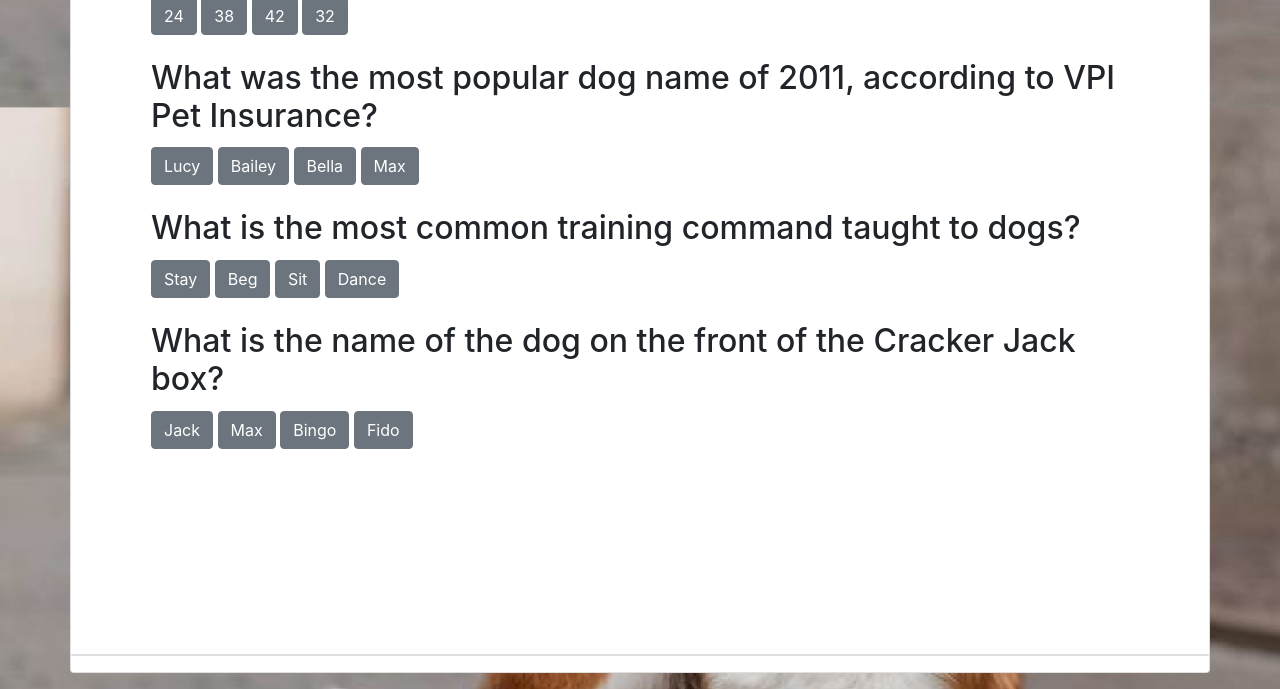
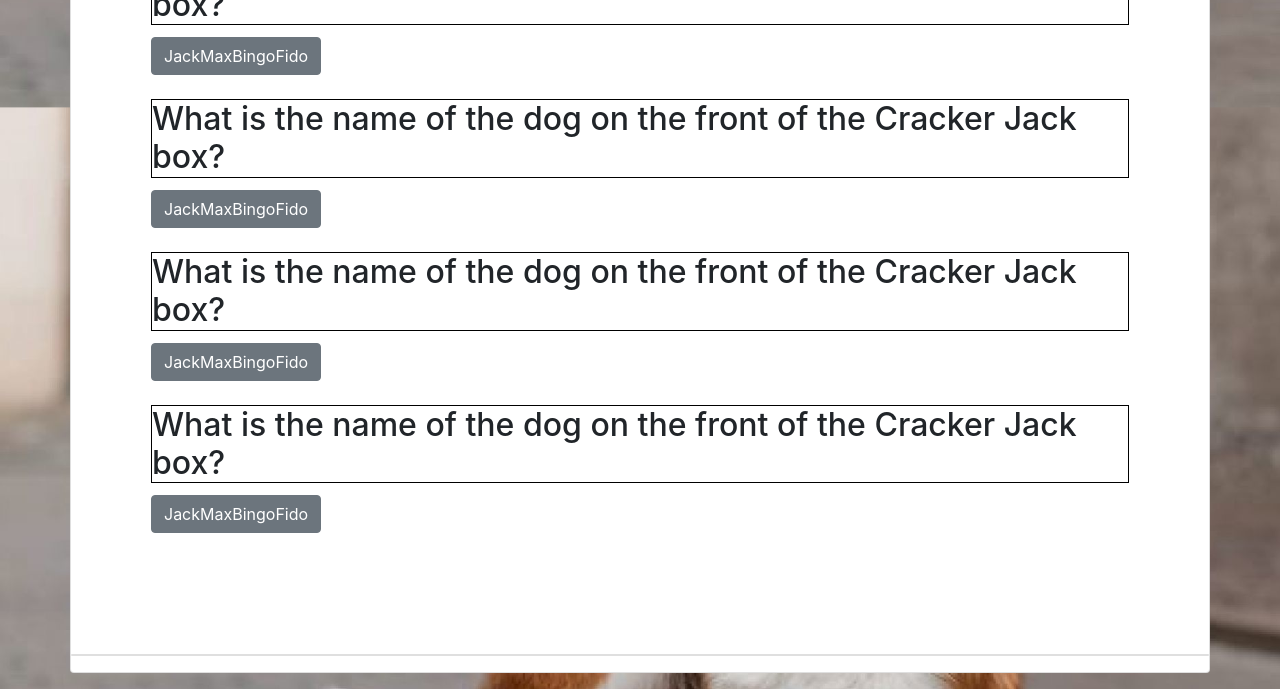
Before and after one commit to tblasberg/TriviaGame, a plain HTML site: page index.html in a window 1280 px wide. Shown: the part 613-1302 px from the top of the page. Drawn offline with nearby package versions, Linux system fonts and the light colour scheme.

Commit message:
missing content on page jquery/html

```diff
--- a/assets/css/style.css
+++ b/assets/css/style.css
@@ -8,3 +8,7 @@ body{
     padding-right: 80px;
     padding-left: 80px;
 }
+
+.question{
+    border: 1px solid black;
+}
--- a/assets/javascript/app.js
+++ b/assets/javascript/app.js
@@ -30,6 +30,32 @@ $(document).ready(function () {
     var correctAnswers = 0;
     var wrongAnswers = 0;
     var unanswered = 0;
+
+    //Populate html with content (questions and answers)
+    //Questions:
+
+    for (var i=0; i < questions.length; i++){
+        var divQuestion = $('.question');
+        console.log(questions[i]);
+        divQuestion.attr("data-question", questions[i]);
+        divQuestion.html(questions[i]);
+        // questions[i].appendTo(divQuestion); - DO I NEED TO APPEND IT? THE DIVS ON HTML ALREADY EXIST.
+    }
+
+
+    //Answers:
+    for (var i=0; i < answers.length; i++){
+        var divAnswer = $('.answers');
+        console.log(answers[i]);
+        divAnswer.attr("data-question", answers[i]);
+        divAnswer.html(answers[i]);
+        // answers[i].appendTo(divAnswer); //- DO I NEED TO APPEND IT? THE DIVS ON HTML ALREADY EXIST.
+    }
+    //all the answers to the last question are showing in a single button
+    // I can't get the iteration to be place respectively on the 4 buttons on each div
+
+
+
 
     // user click on start to startGame
     function startGame() {
@@ -74,6 +100,7 @@ function updateCounter() {
         else if (countStartGame < 1) {
             clearInterval(timer);
             console.log("time's up");
+            $("#timeRemaining").html("Time's Up!");
             $(".content").hide();
             $(".results").show();
         }
@@ -81,41 +108,20 @@ function updateCounter() {
 
     // =========================================================
 
-
-    // Should I have my content on html or js file using jquery?
-
-    //create variables for every button answer
-
-    var q1a1 = $('.q1a1');
-    var q1a2 = $('.q1a2');
-    var q1a3 = $('.q1a3');
-    var q1a4 = $('.q1a4');
-
-    var q2a1 = $('.q2a1');
-    var q2a2 = $('.q2a2');
-    var q2a3 = $('.q2a3');
-    var q2a4 = $('.q2a4');
-
-    var q3a1 = $('.q3a1');
-    var q3a2 = $('.q3a2');
-    var q3a3 = $('.q3a3');
-    var q3a4 = $('.q3a4');
-
-
-
-
-
-
-
-
-
-
+    //CHECK IF ANSWERS ARE RIGHT:
 
     function check() {
+        var userClick = $('.answers').on('click', function (){
+            if (userClick === rightAnswer){
+                correctAnswers ++;
+            } else if (userClick !== rightAnswer){
+                wrongAnswers ++;
+            } else {
+                unanswered ++;
+            }
 
-
-
-    }
+        })
+    };
 
     //user clicks on only one answer
     //other buttons are disabled
--- a/index.html
+++ b/index.html
@@ -43,41 +43,47 @@
                         <br>
                         <br>
                         <br>
-                        <h2 class="card-title question">Normal adult dogs have how many teeth?</h2>
-                        <button type="button" class="btn btn-secondary answers">24</button>
-                        <button type="button" class="btn btn-secondary answers">38</button>
-                        <button type="button" class="btn btn-secondary answers">42</button>
-                        <button type="button" class="btn btn-secondary answers">32</button>
+                        <h2 class="card-title question"></h2>
+                        <button type="button" class="btn btn-secondary answers"></button>
+
+                        <!-- <button type="button" class="btn btn-secondary answers"></button>
+                        <button type="button" class="btn btn-secondary answers"></button>
+                        <button type="button" class="btn btn-secondary answers"></button> -->
+
 
                        <br>
                        <br>
 
-                       <h2 class="card-title question">What was the most popular dog name of 2011, according to VPI Pet Insurance?</h2>
-                       <button type="button" class="btn btn-secondary answers">Lucy</button>
-                       <button type="button" class="btn btn-secondary answers">Bailey</button>
-                       <button type="button" class="btn btn-secondary answers">Bella</button>
-                       <button type="button" class="btn btn-secondary answers">Max</button>
+                       <h2 class="card-title question"></h2>
+                       <button type="button" class="btn btn-secondary answers"></button>
+<!--
+                       <button type="button" class="btn btn-secondary answers"></button>
+                       <button type="button" class="btn btn-secondary answers"></button>
+                       <button type="button" class="btn btn-secondary answers"></button> -->
 
                       <br>
                       <br>
 
-                      <h2 class="card-title question">What is the most common training command taught to dogs?</h2>
-                      <button type="button" class="btn btn-secondary answers">Stay</button>
-                      <button type="button" class="btn btn-secondary answers">Beg</button>
-                      <button type="button" class="btn btn-secondary answers">Sit</button>
-                      <button type="button" class="btn btn-secondary answers">Dance</button>
+                      <h2 class="card-title question"></h2>
+                      <button type="button" class="btn btn-secondary answers"></button>
+<!--
+                      <button type="button" class="btn btn-secondary answers"></button>
+                      <button type="button" class="btn btn-secondary answers"></button>
+                      <button type="button" class="btn btn-secondary answers"></button> -->
 
                      <br>
                      <br>
 
-                     <h2 class="card-title question">What is the name of the dog on the front of the Cracker Jack box?</h2>
-                     <button type="button" class="btn btn-secondary answers">Jack</button>
-                     <button type="button" class="btn btn-secondary answers">Max</button>
-                     <button type="button" class="btn btn-secondary answers">Bingo</button>
-                     <button type="button" class="btn btn-secondary answers">Fido</button>
+                     <h2 class="card-title question"></h2>
+                     <button type="button" class="btn btn-secondary answers"></button>
+
+                     <!-- <button type="button" class="btn btn-secondary answers"></button>
+                     <button type="button" class="btn btn-secondary answers"></button>
+                     <button type="button" class="btn btn-secondary answers"></button> -->
                     <br>
                     <br>
                     </div>
+
                 <div class="card mb-3 results"></div>
 
         </div>
```
